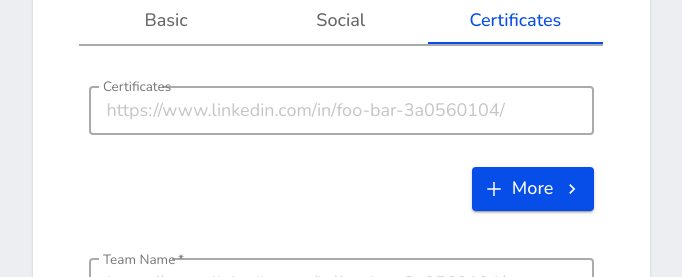
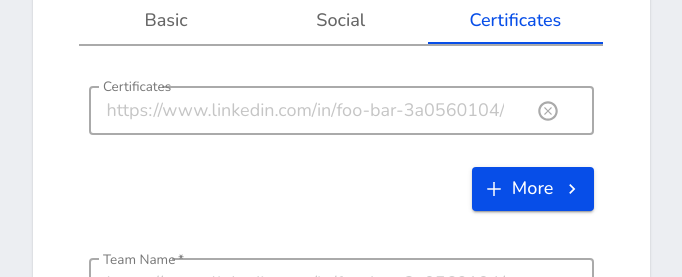
Before and after one commit to laufoes/team-project-v2, a React (Create React App) app: page / in a window 1280 px wide. Both pictures are taken after a click on the tab "Certificates". Shown: the part 156-433 px from the top of the page, without its empty margins (299-981 px from the left). Built offline with nearby package versions, Linux system fonts and the light colour scheme.

Commit message:
feat: dynamically adds and tracks aditional Certificates input fields

```diff
--- a/src/components/Form/Certificates/index.tsx
+++ b/src/components/Form/Certificates/index.tsx
@@ -1,42 +1,76 @@
-import { Button, TextField } from '@mui/material'
-import { Box } from '@mui/system'
-import { Field, useFormikContext } from 'formik'
+import { Button, TextField, Box, InputAdornment, Typography } from '@mui/material'
+import { Field, FieldArray, useFormikContext } from 'formik'
 import { Persist } from 'formik-persist'
-import React from 'react'
 import { AiOutlinePlus } from 'react-icons/ai'
 import { MdKeyboardArrowRight } from 'react-icons/md'
+import { TiDeleteOutline } from 'react-icons/ti'
 import { CertificatesFormProps } from 'types/form'
+
 
 function Certificates() {
     const { isSubmitting, values, errors, touched } = useFormikContext<CertificatesFormProps>();
+    const { certificates } = values;
 
     return (
         <>
             <Box
                 sx={{ mx: 4, textAlign: 'left' }}
             >
+                <FieldArray name="certificates" render={fieldArrayProps => (
+                    <div>
+                        {values.certificates?.map((certificate, index) => (
                             <Field
+                                key={index}
                                 id="outlined"
                                 as={TextField}
-                    name="certificates.first"
+                                name={`certificates[${index}].certificate`}
                                 focused label="Certificates"
                                 placeholder="https://www.linkedin.com/in/foo-bar-3a0560104/"
                                 sx={{ my: 2 }}
                                 fullWidth
-                    value={values.certificates.first}
-                    error={Boolean(errors.certificates?.first) && Boolean(touched.certificates?.first)}
-                    helperText={Boolean(touched.certificates?.first) && errors.certificates?.first}
+                                error={errors.certificates && touched.certificates}
+                                InputProps={{
+                                    endAdornment: (
+                                        <InputAdornment position="end">
+                                            <Button onClick={() => certificates.length > 1 ? fieldArrayProps.remove(index) : ''}>
+                                                <TiDeleteOutline size={26} />
+                                            </Button>
+                                        </InputAdornment>
+                                    ),
+                                }}
                             />
+
+                        ))
+                        }
+                        { errors.certificates ? <Typography variant="body2">Insira um link válido</Typography> : ''}
+
                         <Box sx={{ textAlign: 'right', marginBottom: 2 }}>
+                            {values.certificates.length < 5 ?
                                 <Button
                                     sx={{ my: 2 }}
                                     variant="contained"
                                     aria-label="Add more certificates"
                                     startIcon={<AiOutlinePlus />}
                                     color="secondary"
-                        endIcon={<MdKeyboardArrowRight />
-                        }>More</Button>
+                                    endIcon={<MdKeyboardArrowRight />}
+                                    onClick={() => fieldArrayProps.push({ certificate: '' })}
+                                >More
+                                </Button>
+                                : <Button
+                                    disabled
+                                    sx={{ my: 2 }}
+                                    variant="contained"
+                                    aria-label="Add more certificates"
+                                    startIcon={<AiOutlinePlus />}
+                                    color="secondary"
+                                    endIcon={<MdKeyboardArrowRight />}
+                                    onClick={() => fieldArrayProps.push({ certificate: '' })}
+                                >More
+                                </Button>}
                         </Box>
+                    </div>
+                )}
+                />
                 <Field
                     required
                     id="outlined-required"
@@ -89,7 +123,8 @@ function Certificates() {
                     color="secondary"
                     endIcon={<MdKeyboardArrowRight />
                     }>Finish</Button>
-                    <Persist name="certificates-form" />
+                <Persist name="certificates-form"
+                />
             </Box>
         </>
     )
--- a/src/components/NavTab/index.tsx
+++ b/src/components/NavTab/index.tsx
@@ -84,13 +84,9 @@ function NavTab() {
                 <TabPanel value='Certificates'>
                 <Formik
                         initialValues={{
-                            certificates: {
-                                first: '',
-                                second: '',
-                                third: '',
-                                fourth: '',
-                                fifth: ''
-                            },
+                            certificates: [
+                                { certificate: '' },
+                            ],
                             teamName: '',
                             institution: '',
                             graduation: '',
--- a/src/utils/validationSchemas.tsx
+++ b/src/utils/validationSchemas.tsx
@@ -32,18 +32,12 @@ export const socialValidationSchema = Yup.object().shape({
 })
 
 export const certificatesValidationSchema = Yup.object().shape({
-    certificates: Yup.object({
-        first: Yup.string()
-            .matches(urlRegex, 'Insira uma url válida.'),
-        second: Yup.string()
-            .matches(urlRegex, 'Insira uma url válida.'),
-        third: Yup.string()
-            .matches(urlRegex, 'Insira uma url válida.'),
-        fourth: Yup.string()
-            .matches(urlRegex, 'Insira uma url válida.'),
-        fifth: Yup.string()
-            .matches(urlRegex, 'Insira uma url válida.'),
-    }),
+    certificates: Yup.array().of(
+        Yup.object().shape({
+            certificate: Yup.string()
+            .matches(urlRegex, 'Insira um endereço válido.')
+        })
+    ),
     teamName: Yup.string()
         .required('Insira o nome da equipe.'),
     institution: Yup.string()
```
Also changed, not shown: src/assets/styles/theme.styles.tsx (+10 -1 lines), src/types/form.ts (+5 -7 lines). Lines whose indentation alone changed are shown as unchanged.
